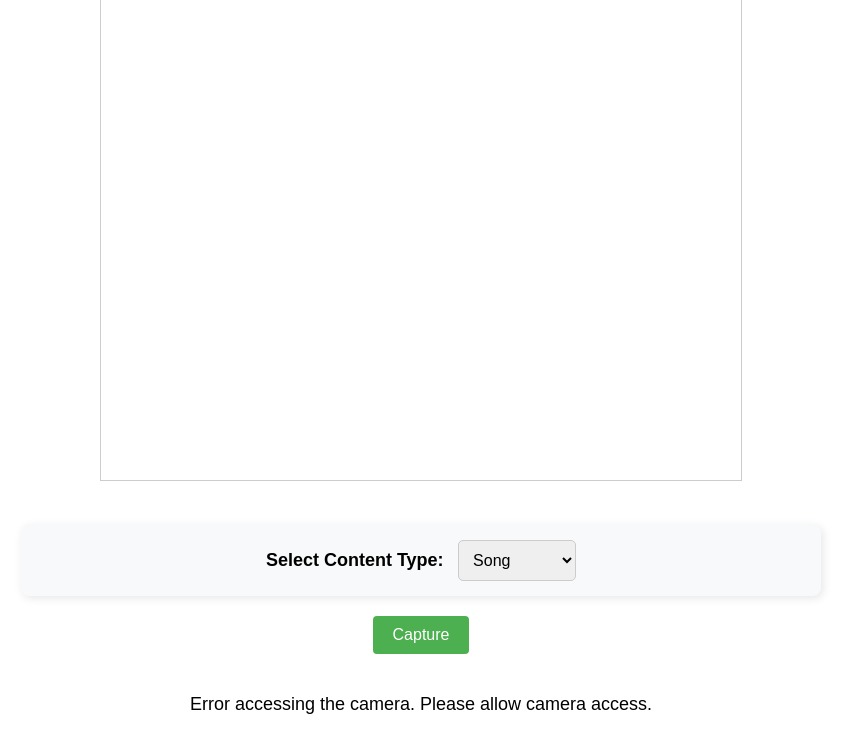
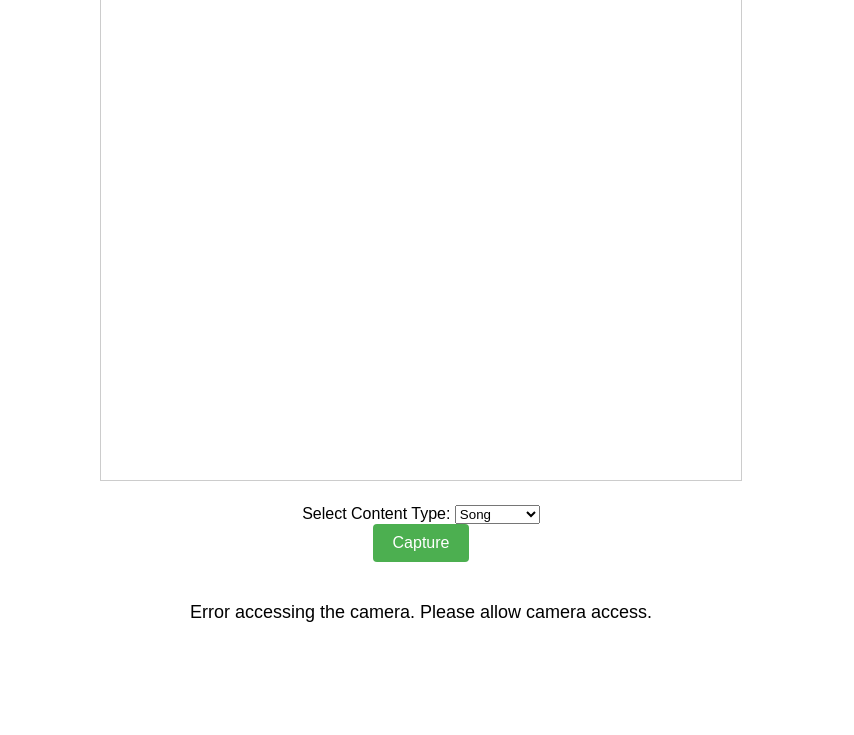
Before and after one commit to muhammedmidlajtv/face_detection_test, a Flask app: page / in a window 1280 px wide. Shown: the part 135-870 px from the top of the page, without its empty margins (219-1073 px from the left). After the commit the page ends 757 px from the top, so only its background shows below. Run offline with Flask 3, Linux system fonts and the light colour scheme.

Commit message:
Update webcam.html

```diff
--- a/app/templates/webcam.html
+++ b/app/templates/webcam.html
@@ -1,4 +1,6 @@
-<!-- templates/webcam.html -->
+
+
+  <!-- templates/webcam.html -->
 <!DOCTYPE html>
 <html>
 <head>
@@ -43,21 +45,13 @@
     <video id="video" autoplay></video>
     <canvas id="canvas"></canvas>
 
-<!--     <div>
+    <div>
         <label for="content-type">Select Content Type:</label>
         <select id="content-type">
             <option value="song">Song</option>
             <option value="audiobook">Audiobook</option>
         </select>
-    </div> -->
-    <div style="margin: 20px 0; padding: 15px; background-color: #f8f9fa; border-radius: 8px; box-shadow: 2px 2px 10px rgba(0, 0, 0, 0.1); text-align: center;">
-    <label for="content-type" style="font-size: 18px; font-weight: bold; margin-right: 10px;">Select Content Type:</label>
-    <select id="content-type" style="padding: 10px; border-radius: 5px; border: 1px solid #ccc; font-size: 16px;">
-        <option value="song">Song</option>
-        <option value="audiobook">Audiobook</option>
-    </select>
-</div>
-
+    </div>
 
     <div>
         <button id="capture-btn">Capture</button>
@@ -101,7 +95,7 @@
                 .then(data => {
                     result.innerHTML = `
                         <h2>Detected Emotion: ${data.emotion}</h2>
-                        <p>Recommended ${contentTypeSelect.value}:</p>
+                        <p>Recommended ${data.recommendation_type}:</p>
                         <a href="${data.recommendation}" target="_blank">
                             <button style="padding: 10px 20px; background-color: #008CBA; color: white; border: none; border-radius: 4px; cursor: pointer; font-size: 16px;">
                                 Listen to Recommended Content
```
